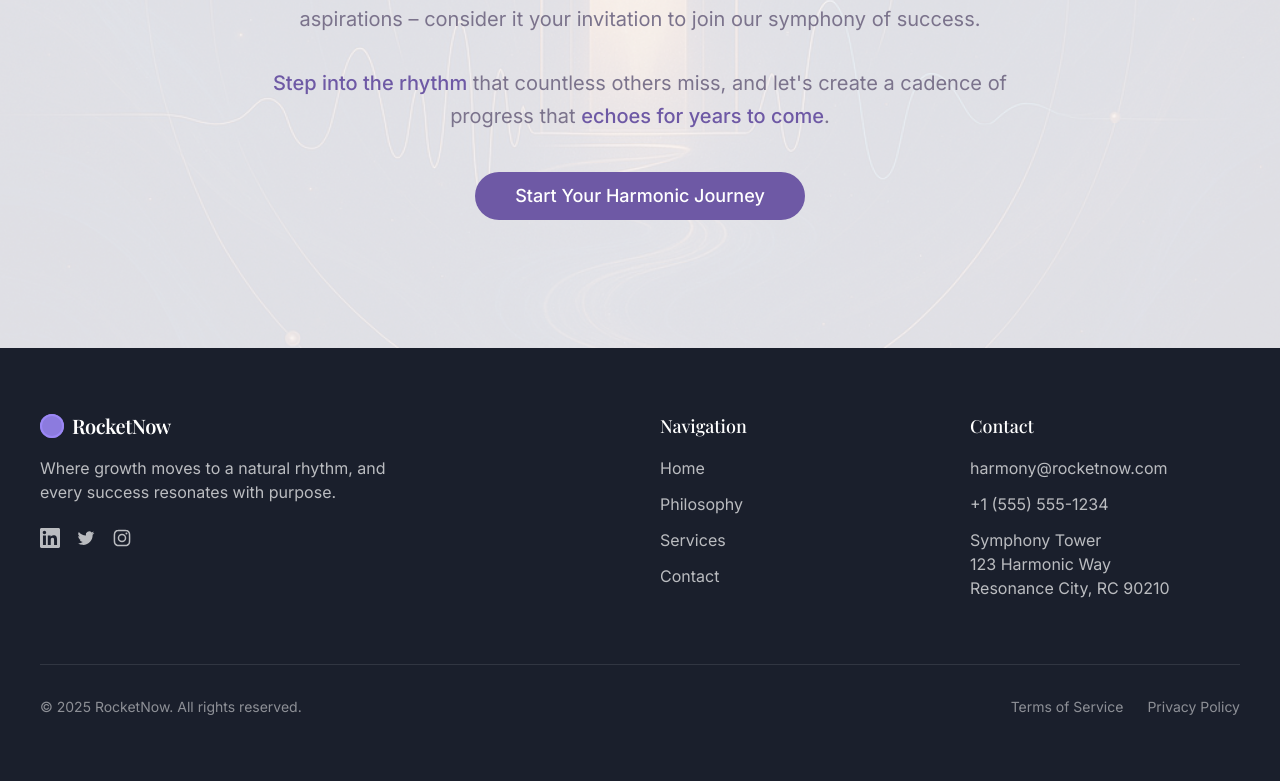
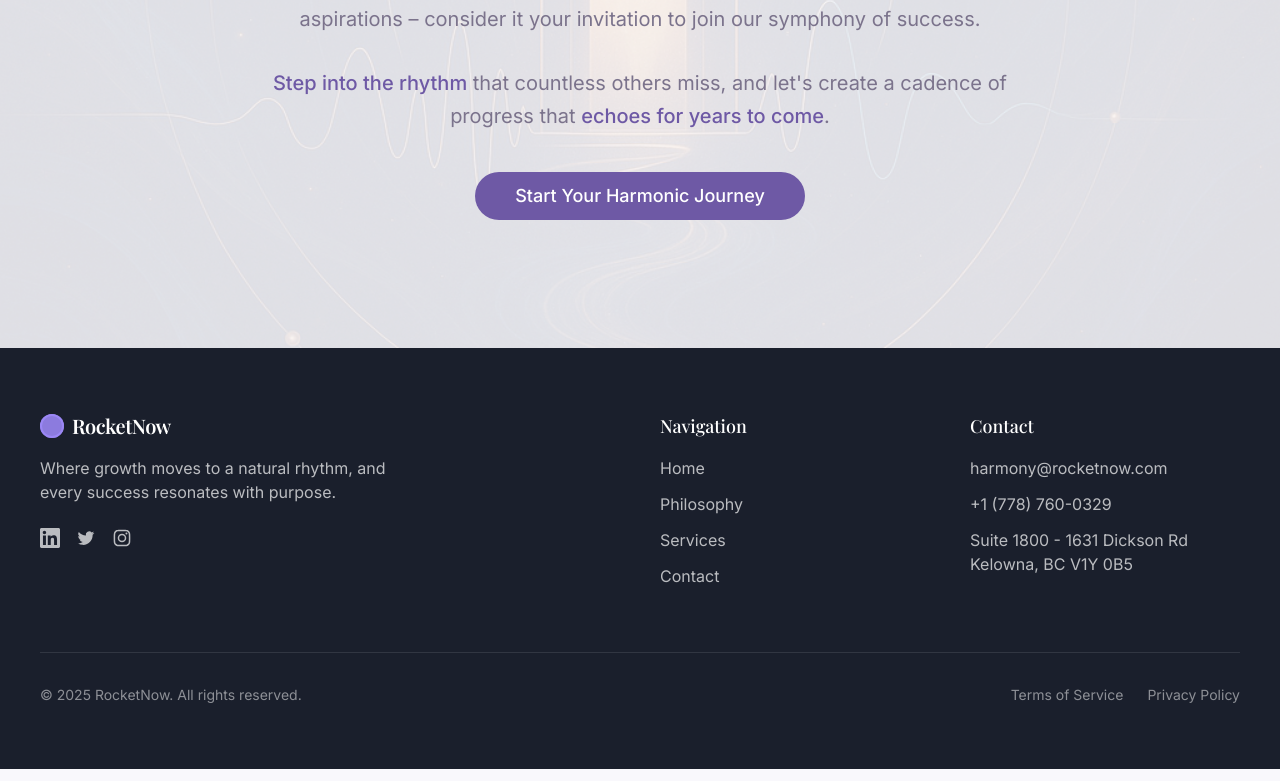
Before and after one commit to joshjvmes/rockematic, a React (Vite) app: page / in a window 1280 px wide. Shown: the part 3172-3953 px from the top of the page. Built offline with nearby package versions, Linux system fonts and the light colour scheme; a web font is replaced by a local one.

Commit message:
Update contact details
Update contact information in the Contact page and Footer component.

```diff
--- a/src/components/Footer.tsx
+++ b/src/components/Footer.tsx
@@ -75,14 +75,13 @@ const Footer: React.FC = () => {
                 </a>
               </li>
               <li className="text-white/70">
-                <a href="tel:+15555551234" className="hover:text-white transition-colors">
-                  +1 (555) 555-1234
+                <a href="tel:+17787600329" className="hover:text-white transition-colors">
+                  +1 (778) 760-0329
                 </a>
               </li>
               <li className="text-white/70">
-                Symphony Tower<br />
-                123 Harmonic Way<br />
-                Resonance City, RC 90210
+                Suite 1800 - 1631 Dickson Rd<br />
+                Kelowna, BC V1Y 0B5
               </li>
             </ul>
           </div>
--- a/src/pages/Contact.tsx
+++ b/src/pages/Contact.tsx
@@ -230,8 +230,8 @@ const Contact = () => {
                     </div>
                     <div>
                       <h4 className="font-medium text-white mb-1">Phone</h4>
-                      <a href="tel:+15555551234" className="text-white/70 hover:text-white transition-colors">
-                        +1 (555) 555-1234
+                      <a href="tel:+17787600329" className="text-white/70 hover:text-white transition-colors">
+                        +1 (778) 760-0329
                       </a>
                     </div>
                   </div>
@@ -243,9 +243,8 @@ const Contact = () => {
                     <div>
                       <h4 className="font-medium text-white mb-1">Address</h4>
                       <address className="not-italic text-white/70">
-                        Symphony Tower<br />
-                        123 Harmonic Way<br />
-                        Resonance City, RC 90210
+                        Suite 1800 - 1631 Dickson Rd<br />
+                        Kelowna, BC V1Y 0B5
                       </address>
                     </div>
                   </div>
```
